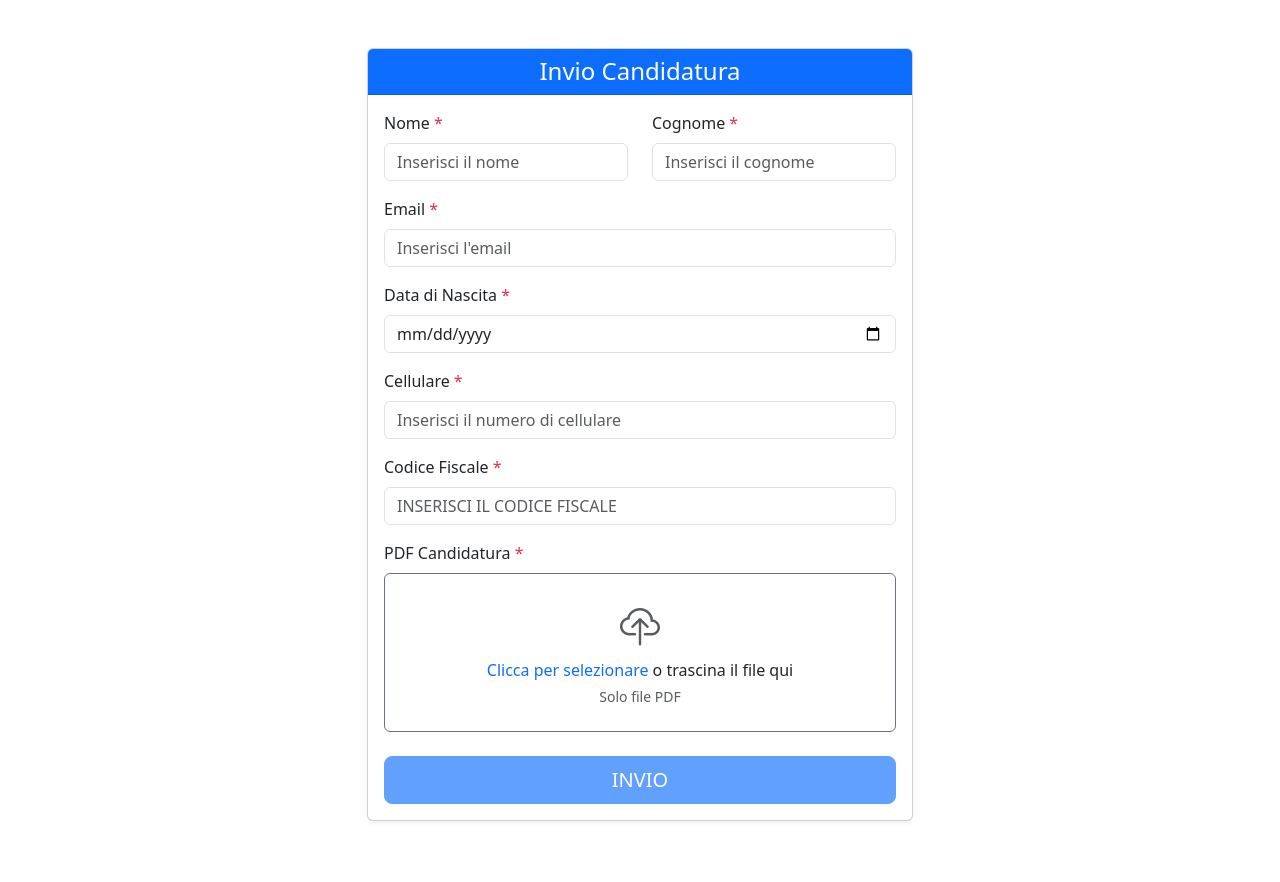
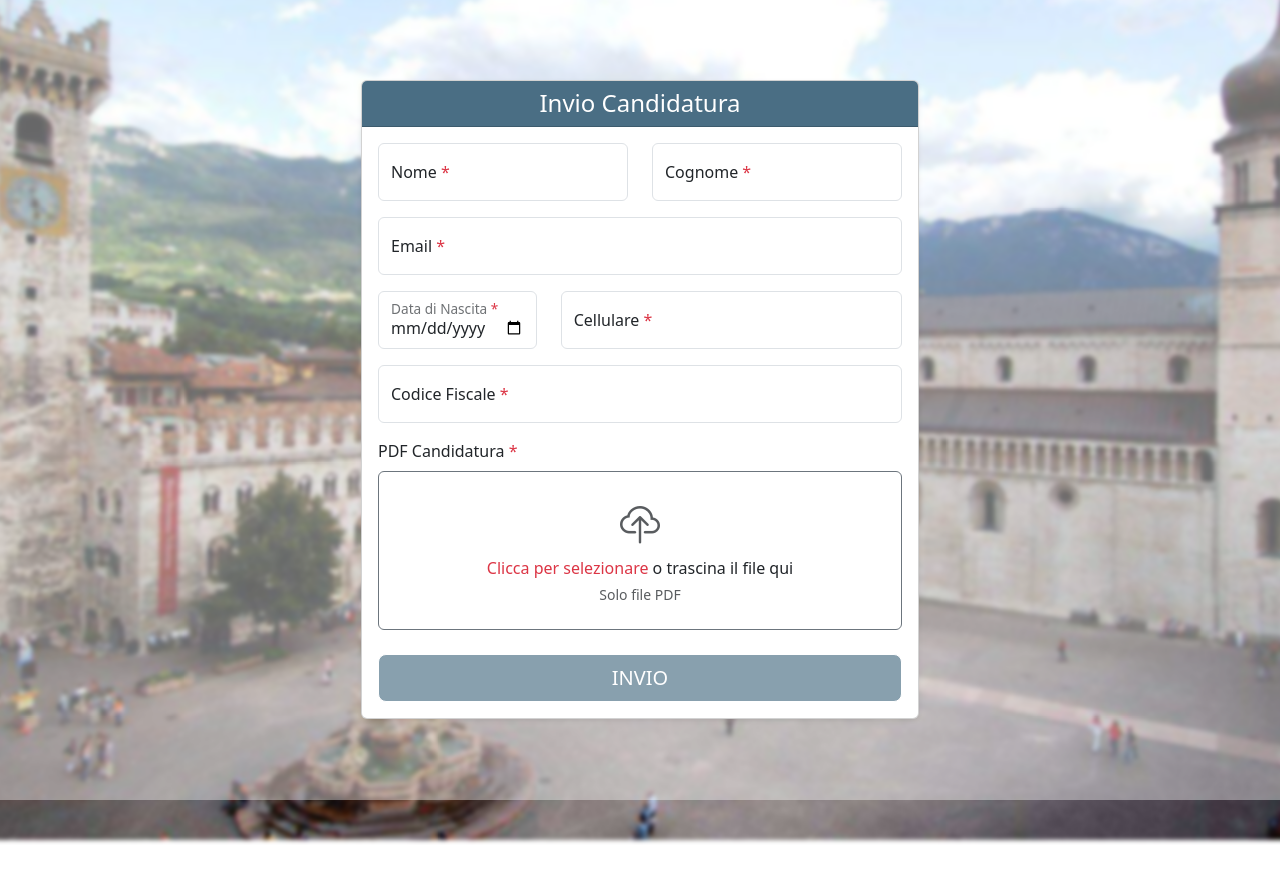
Before and after one commit to RiccardoC20/AutonoMi, a Nuxt app: page /invio-candidatura in a window 1280 px wide. Shown: the top 882 px of the page. Built offline with nearby package versions, Linux system fonts and the light colour scheme.

Commit message:
ultimato il form invio-candidatura

```diff
--- a/app/pages/invio-candidatura.vue
+++ b/app/pages/invio-candidatura.vue
@@ -29,7 +29,7 @@ function handleDrop(event: DragEvent) {
   isDragging.value = false;
 
   const files = event.dataTransfer?.files;
-  if (files && files.length > 0) {
+  if (files && files.length > 0 && files[0]) {
     handleFileSelect(files[0]);
   }
 }
@@ -47,7 +47,7 @@ function handleFileSelect(file: File) {
 
 function handleFileInput(event: Event) {
   const target = event.target as HTMLInputElement;
-  if (target.files && target.files.length > 0) {
+  if (target.files && target.files.length > 0 && target.files[0]) {
     handleFileSelect(target.files[0]);
   }
 }
@@ -119,22 +119,14 @@ async function handleSubmit() {
 </script>
 
 <template>
-  <div class="container my-5">
-    <div class="row justify-content-center">
-      <div class="col-12 col-md-8 col-lg-6">
-        <div class="card shadow-sm">
-          <div class="card-header bg-primary text-white text-center">
-            <h2 class="h4 mb-0">Invio Candidatura</h2>
-          </div>
-
-          <div class="card-body">
-            <!-- Messaggio di successo -->
+  <!-- Alert di successo -->
   <div
     v-if="success"
-              class="alert alert-success alert-dismissible fade show"
+    class="alert alert-success alert-dismissible fade show fixed-alert"
     role="alert"
   >
-              Candidatura inviata con successo!
+    <i class="bi bi-check-circle-fill me-2"></i>
+    <strong>Successo!</strong> Candidatura inviata con successo!
     <button
       type="button"
       class="btn-close"
@@ -143,13 +135,14 @@ async function handleSubmit() {
     ></button>
   </div>
 
-            <!-- Messaggio di errore -->
+  <!-- Alert di errore -->
   <div
     v-if="error"
-              class="alert alert-danger alert-dismissible fade show"
+    class="alert alert-danger alert-dismissible fade show fixed-alert"
     role="alert"
   >
-              {{ error }}
+    <i class="bi bi-exclamation-triangle-fill me-2"></i>
+    <strong>Errore!</strong> {{ error }}
     <button
       type="button"
       class="btn-close"
@@ -158,12 +151,19 @@ async function handleSubmit() {
     ></button>
   </div>
 
+  <div class="container my-5 page-background">
+    <div class="row justify-content-center">
+      <div class="col-12 col-md-8 col-lg-6">
+        <div class="card shadow-sm">
+          <div class="form-element card-header text-white text-center">
+            <h2 class="h4 mb-0">Invio Candidatura</h2>
+          </div>
+
+          <div class="card-body">
             <form @submit.prevent="handleSubmit">
               <div class="row">
                 <div class="col-md-6 mb-3">
-                  <label for="nome" class="form-label">
-                    Nome <span class="text-danger">*</span>
-                  </label>
+                  <div class="form-floating">
                     <input
                       id="nome"
                       v-model="nome"
@@ -173,12 +173,14 @@ async function handleSubmit() {
                       required
                       :disabled="loading"
                     />
+                    <label for="nome">
+                      Nome <span class="text-danger">*</span>
+                    </label>
+                  </div>
                 </div>
 
                 <div class="col-md-6 mb-3">
-                  <label for="cognome" class="form-label">
-                    Cognome <span class="text-danger">*</span>
-                  </label>
+                  <div class="form-floating">
                     <input
                       id="cognome"
                       v-model="cognome"
@@ -188,13 +190,15 @@ async function handleSubmit() {
                       required
                       :disabled="loading"
                     />
+                    <label for="cognome">
+                      Cognome <span class="text-danger">*</span>
+                    </label>
+                  </div>
                 </div>
               </div>
 
               <div class="mb-3">
-                <label for="email" class="form-label">
-                  Email <span class="text-danger">*</span>
-                </label>
+                <div class="form-floating">
                   <input
                     id="email"
                     v-model="email"
@@ -204,27 +208,33 @@ async function handleSubmit() {
                     required
                     :disabled="loading"
                   />
+                  <label for="email">
+                    Email <span class="text-danger">*</span>
+                  </label>
+                </div>
               </div>
 
-              <div class="mb-3">
-                <label for="dataNascita" class="form-label">
-                  Data di Nascita <span class="text-danger">*</span>
-                </label>
+              <div class="row">
+                <div class="col-4 mb-3">
+                  <div class="form-floating">
                     <input
                       id="dataNascita"
                       v-model="dataNascita"
                       type="date"
                       class="form-control"
+                      placeholder="Data di Nascita"
                       required
                       :disabled="loading"
                       :max="new Date().toISOString().split('T')[0]"
                     />
+                    <label for="dataNascita">
+                      Data di Nascita <span class="text-danger">*</span>
+                    </label>
+                  </div>
                 </div>
 
-              <div class="mb-3">
-                <label for="cellulare" class="form-label">
-                  Cellulare <span class="text-danger">*</span>
-                </label>
+                <div class="col-8 mb-3">
+                  <div class="form-floating">
                     <input
                       id="cellulare"
                       v-model="cellulare"
@@ -233,13 +243,17 @@ async function handleSubmit() {
                       placeholder="Inserisci il numero di cellulare"
                       required
                       :disabled="loading"
+                      maxlength="10"
                     />
+                    <label for="cellulare">
+                      Cellulare <span class="text-danger">*</span>
+                    </label>
+                  </div>
+                </div>
               </div>
 
               <div class="mb-3">
-                <label for="codiceFiscale" class="form-label">
-                  Codice Fiscale <span class="text-danger">*</span>
-                </label>
+                <div class="form-floating">
                   <input
                     id="codiceFiscale"
                     v-model="codiceFiscale"
@@ -249,7 +263,12 @@ async function handleSubmit() {
                     required
                     :disabled="loading"
                     style="text-transform: uppercase;"
+                    maxlength="16"
                   />
+                  <label for="codiceFiscale">
+                    Codice Fiscale <span class="text-danger">*</span>
+                  </label>
+                </div>
               </div>
 
               <!-- Drag and Drop PDF -->
@@ -280,7 +299,7 @@ async function handleSubmit() {
                   <div v-if="!pdfFile">
                     <i class="bi bi-cloud-upload fs-1 text-muted mb-2"></i>
                     <p class="mb-1">
-                      <label for="pdfInput" class="text-primary" style="cursor: pointer;">
+                      <label for="pdfInput" class="text-danger" style="cursor: pointer;">
                         Clicca per selezionare
                       </label>
                       o trascina il file qui
@@ -306,7 +325,7 @@ async function handleSubmit() {
               <div class="d-grid gap-2">
                 <button
                   type="submit"
-                  class="btn btn-primary btn-lg"
+                  class="btn form-element btn-lg text-white"
                   :disabled="loading || !nome.trim() || !cognome.trim() || !email.trim() || !dataNascita || !cellulare.trim() || !codiceFiscale.trim() || !pdfFile"
                 >
                   <span v-if="loading">
@@ -330,11 +349,59 @@ async function handleSubmit() {
 </template>
 
 <style scoped>
+.page-background {
+  position: relative;
+  min-height: 100vh;
+  padding: 2rem 0;
+}
+
+.page-background::before {
+  content: '';
+  position: fixed;
+  top: 0;
+  left: 0;
+  width: 100%;
+  height: 100%;
+  background-image: url('/img/piazza-duomo.jpg');
+  background-size: cover;
+  background-position: center;
+  background-repeat: no-repeat;
+  filter: blur(2px);
+  z-index: -1;
+  transform: scale(1.1);
+}
+
+.page-background::after {
+  content: '';
+  position: fixed;
+  top: 0;
+  left: 0;
+  width: 100%;
+  height: 100%;
+  background-color: rgba(255, 255, 255, .4);
+  z-index: -1;
+}
+
 .border {
   transition: all 0.3s ease;
 }
 
 .border:hover {
-  border-color: #0d6efd !important;
+  border-color: #0d6efd;
+}
+
+.form-element {
+  background-color: rgb(74, 110, 132);
+}
+
+.fixed-alert {
+  position: fixed;
+  top: 20px;
+  left: 50%;
+  transform: translateX(-50%);
+  z-index: 1050;
+  min-width: 300px;
+  max-width: 90%;
+  box-shadow: 0 0.5rem 1rem rgba(0, 0, 0, 0.15);
 }
 </style>
```
Also changed, not shown: public/img/piazza-duomo.jpg (added), 1 other file (tests, documents, lock files or other folders). Lines whose indentation alone changed are shown as unchanged.
